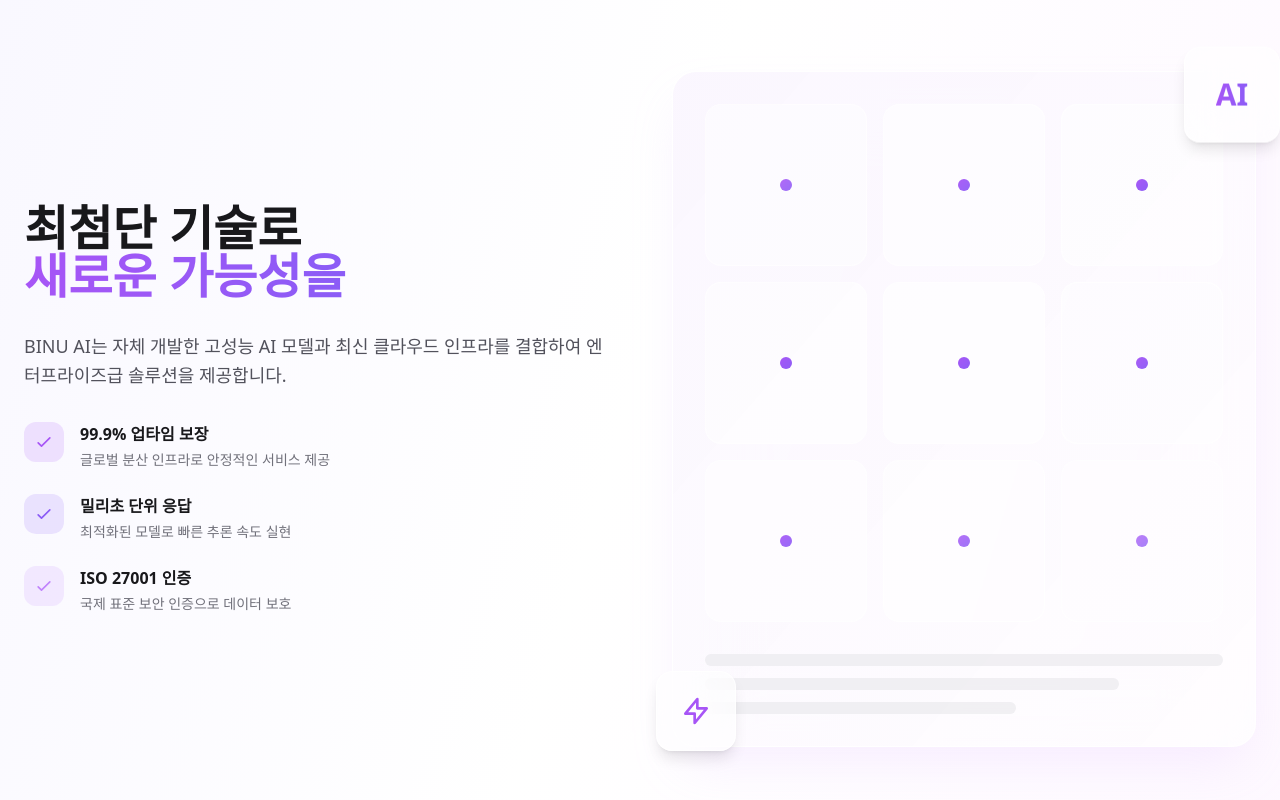
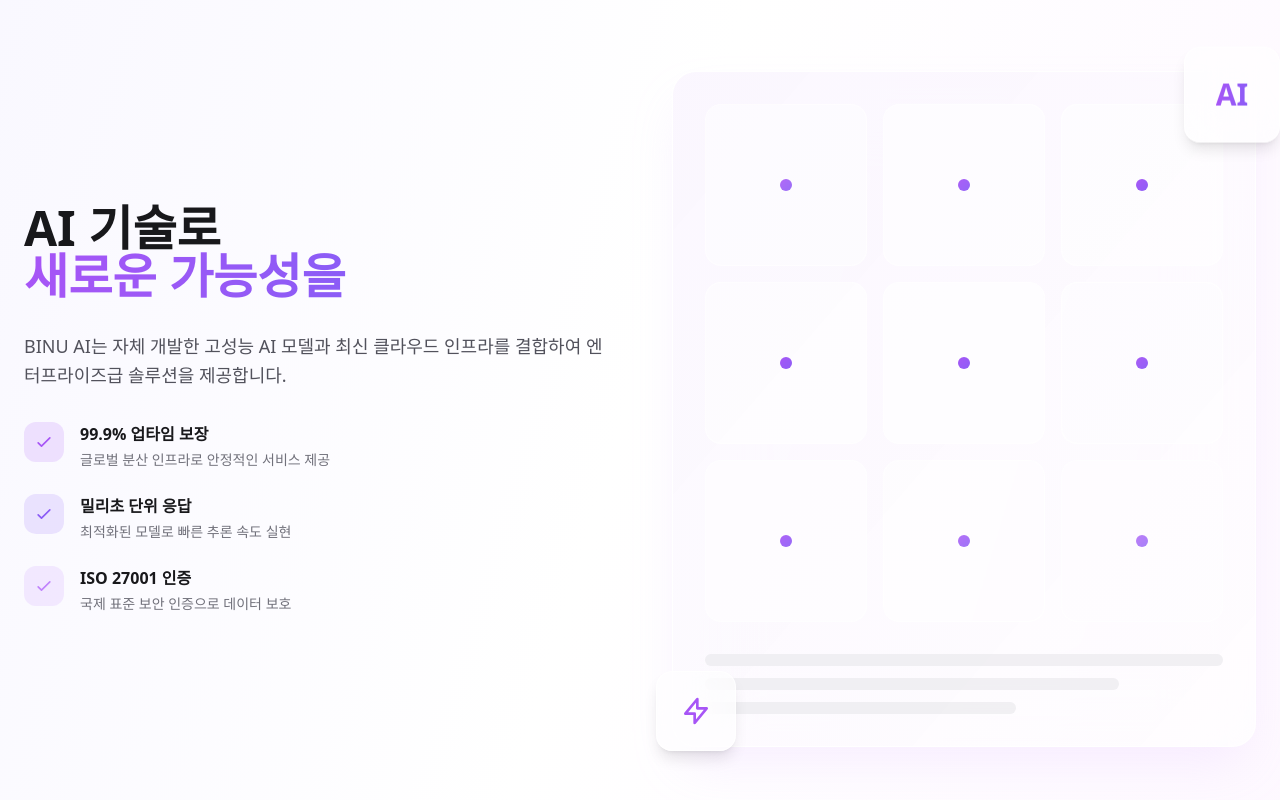
Before and after one commit to ajangeunajang-kaist/binu-ai, a Next.js app: page / in a window 1280 px wide. Shown: the part 1793-2593 px from the top of the page. Built offline with nearby package versions, Linux system fonts and the light colour scheme.

Commit message:
Fix: 최첨단 -> AI

```diff
--- a/app/page.tsx
+++ b/app/page.tsx
@@ -315,7 +315,7 @@
           <div className="grid lg:grid-cols-2 gap-16 items-center">
             <div>
               <h2 className="text-4xl md:text-5xl font-bold mb-8 text-zinc-900">
-                최첨단 기술로
+                AI 기술로
                 <br />
                 <span className="bg-gradient-to-r from-[#A755F6] to-[#8B5CF6] bg-clip-text text-transparent">
                   새로운 가능성을
```
